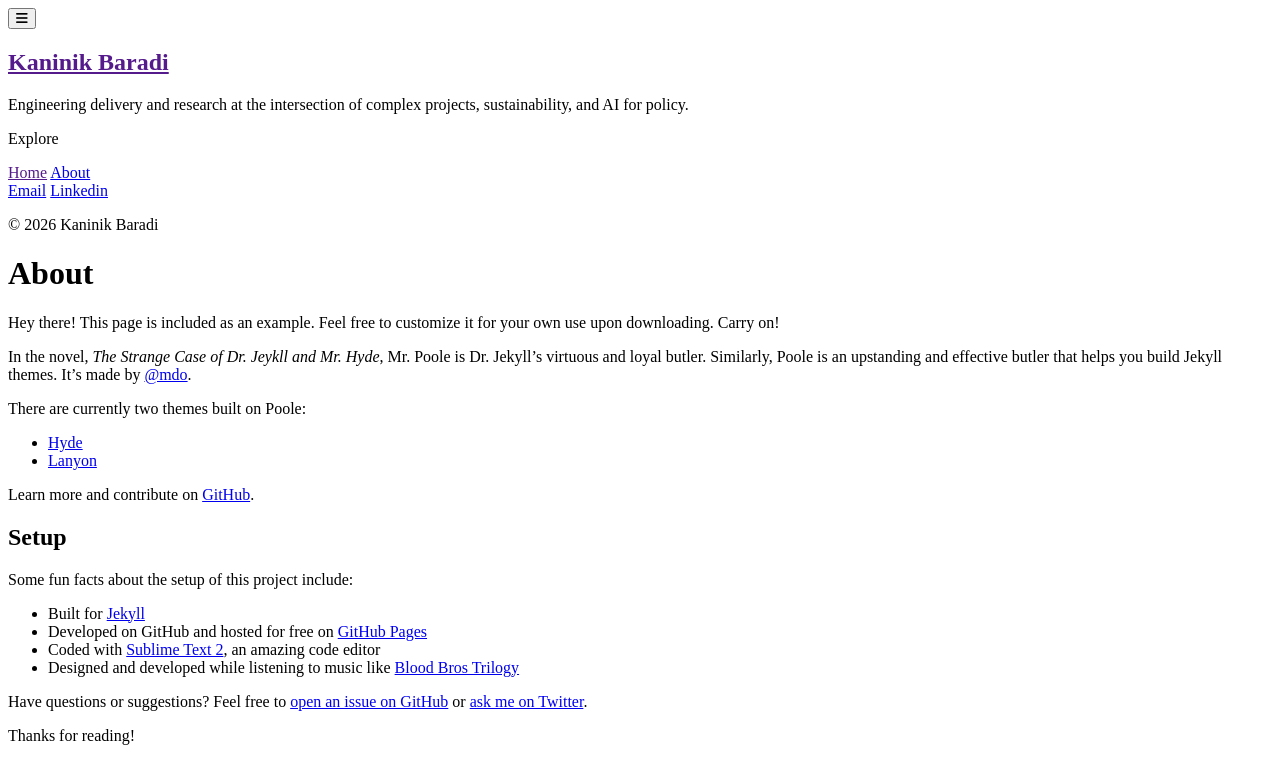
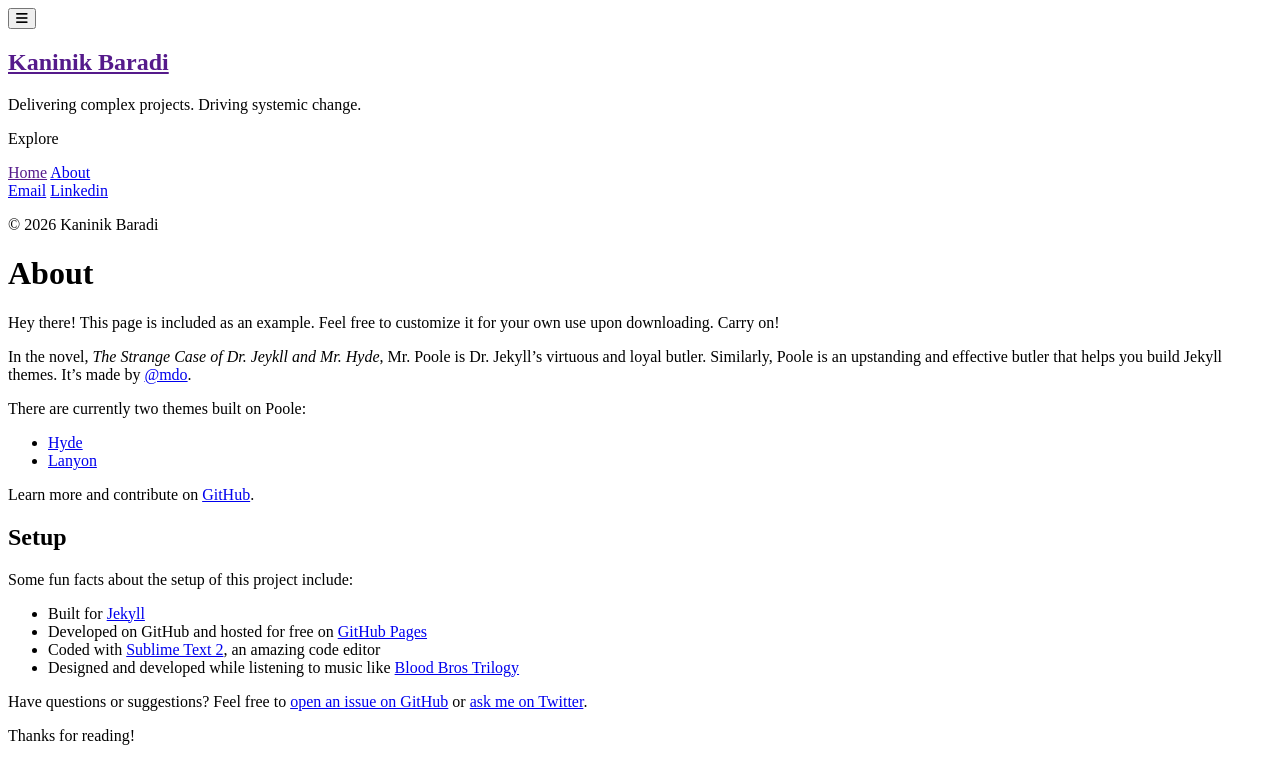
Before and after one commit to MechaKaradi/mechakaradi.github.io, a Jekyll site: the page built from about.md, in a window 1280 px wide. Shown: the top 784 px of the page. Built offline with Jekyll 4.4.1, drawn with Linux system fonts in a browser that asks for light colours; Markdown is read by kramdown in place of the engine named in the settings.

```diff
--- a/_config.yml
+++ b/_config.yml
@@ -7,8 +7,8 @@ permalink:        pretty
 
 # Setup
 title:            "Kaninik Baradi"
-tagline:          "Project execution • Systems engineering • Climate Risk • Public policy"
-description:      "Engineering delivery and research at the intersection of complex projects, sustainability, and AI for policy."
+tagline:          "Complex Systems Engineering & Management • Climate Risk • Public policy"
+description:      "Delivering complex projects. Driving systemic change."
 url:              "https://mechakaradi.github.io"
 baseurl:          "/"
 
```
Also changed, not shown: index.md (+9 -9 lines).
